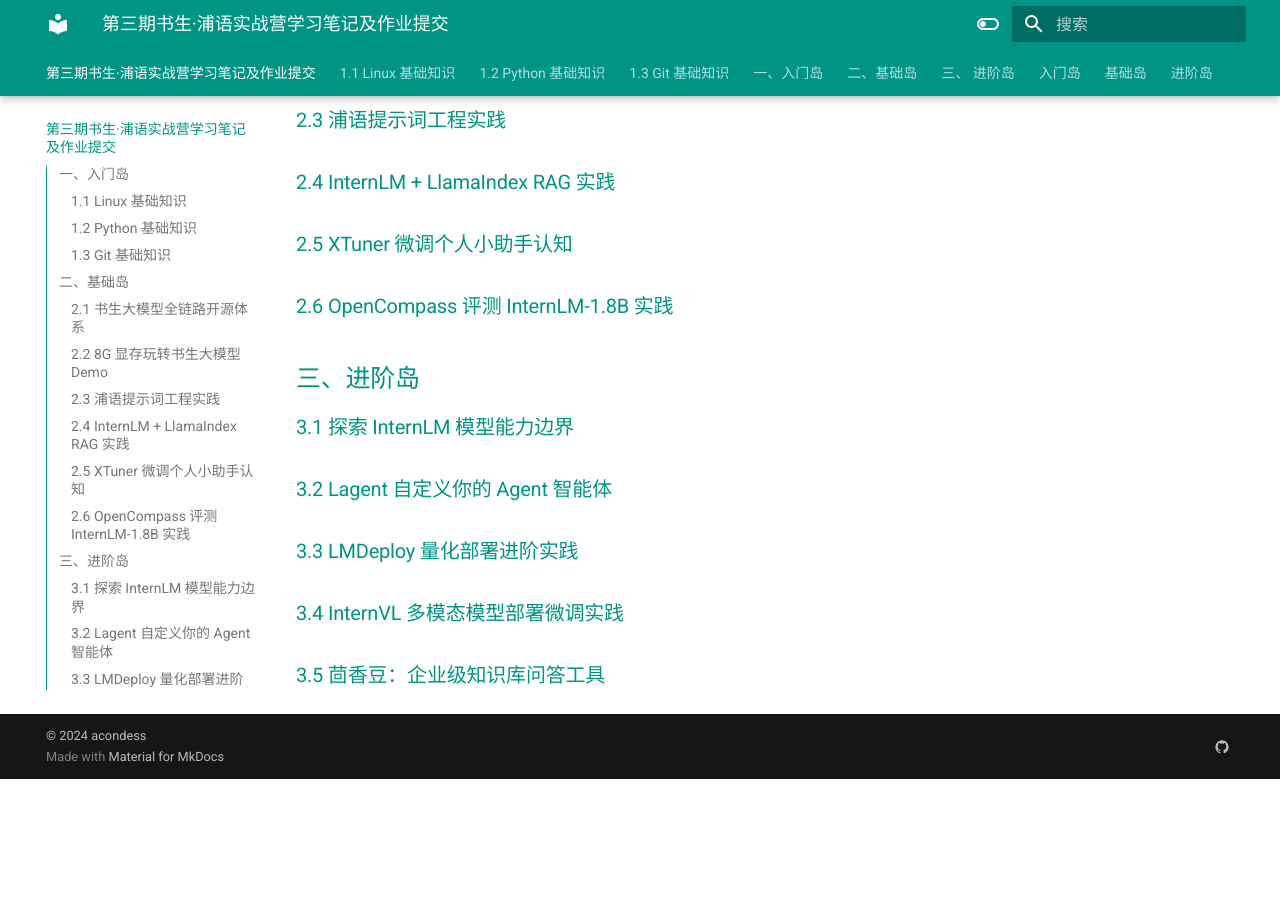
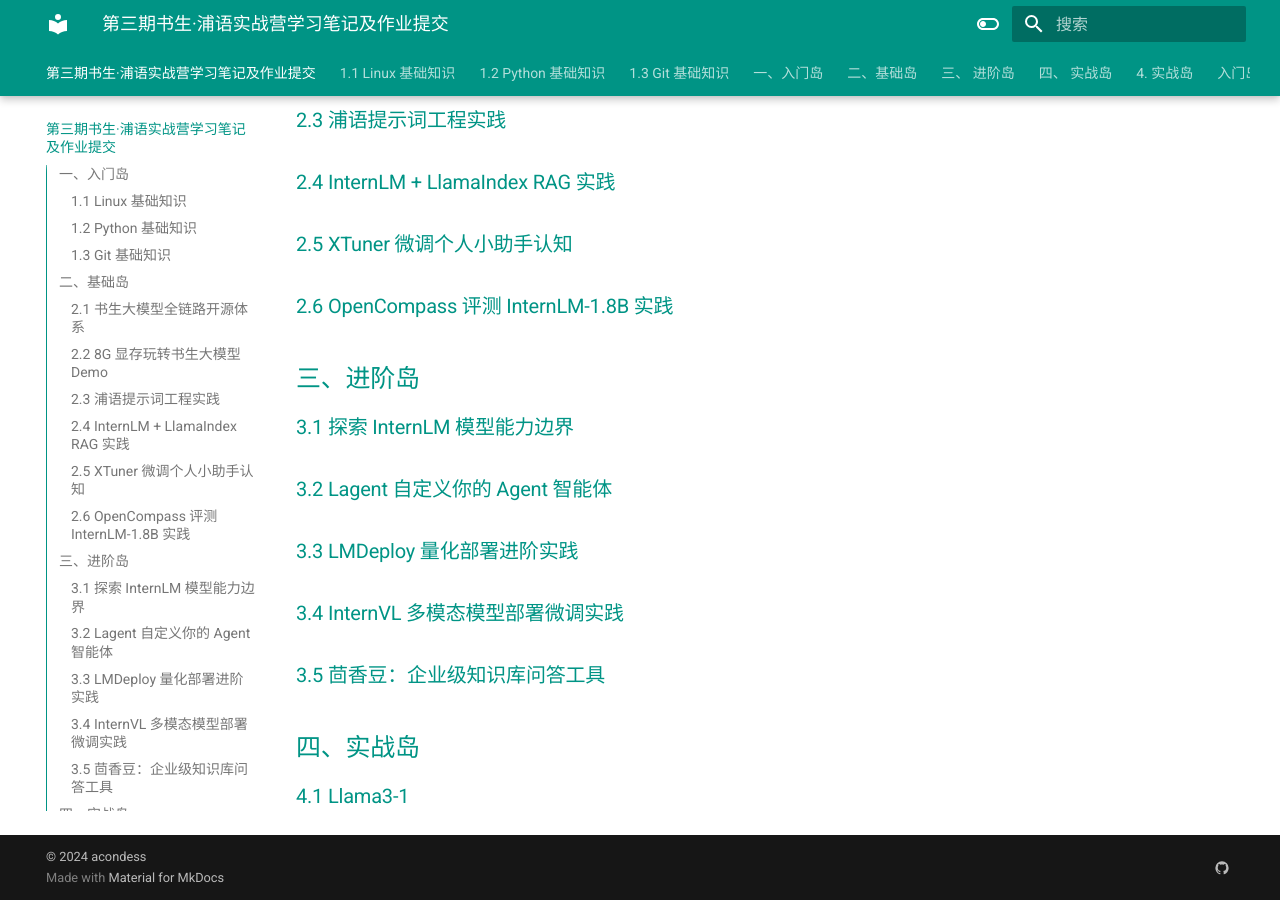
Before and after one commit to acondess/InternLM_learn_3, an MkDocs documentation site: the page built from docs/index.md, in a window 1280 px wide and 900 px high, scrolled down 989 px. Built offline with MkDocs 1.6.1 and Material for MkDocs 9.7.7, drawn with Linux system fonts in a browser that asks for light colours; before the commit the page ends 1768 px from its top, so only the background shows below that; some of the changed text lies outside the part shown.

Commit message:
实战岛

```diff
--- a/docs/index.md
+++ b/docs/index.md
@@ -37,3 +37,8 @@
 ### [3.4 InternVL 多模态模型部署微调实践](进阶岛/3.4%20InternVL%20多模态模型部署微调实践.md)
 
 ### [3.5 茴香豆：企业级知识库问答工具](进阶岛/3.5%20茴香豆：企业级知识库问答工具.md)
+
+
+## [四、实战岛](4.实战岛.md)
+
+### [4.1 Llama3-1](./4.%20实战岛/4.1%20Llama3-1.md)
```
Also changed, not shown: docs/4. 实战岛/4.1 Llama3-1.md (added, +15 -0 lines), docs/4.实战岛.md (added, +3 -0 lines).
